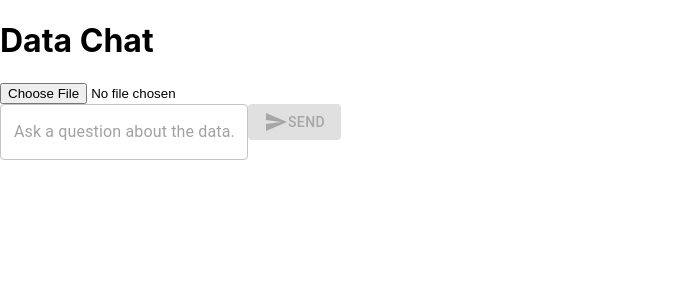
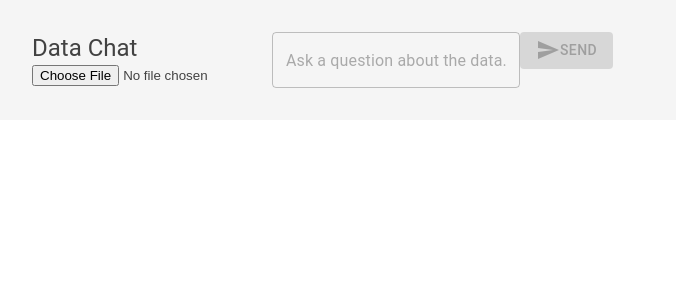
Before and after one commit to mlevitin-google/data-chat-app, a React (Create React App) app: page / in a window 1280 px wide. Shown: the top 300 px of the page, without its empty margins (0-676 px from the left). Built offline with nearby package versions, Linux system fonts and the light colour scheme.

Commit message:
Add dependencies for Google Cloud AI Platform and MUI icons

```diff
--- a/package.json
+++ b/package.json
@@ -5,8 +5,10 @@
   "dependencies": {
     "@emotion/react": "^11.14.0",
     "@emotion/styled": "^11.14.0",
+    "@google-cloud/aiplatform": "^3.35.0",
     "@headlessui/react": "^2.2.0",
     "@heroicons/react": "^2.2.0",
+    "@mui/icons-material": "^6.4.7",
     "@mui/material": "^6.4.7",
     "@testing-library/dom": "^10.4.0",
     "@testing-library/jest-dom": "^6.6.3",
--- a/src/App.js
+++ b/src/App.js
@@ -1,34 +1,36 @@
 import React, { useState, useRef, useEffect } from 'react';
-import { Button } from '@mui/material';
-import { TextField } from '@mui/material';
-import { TextareaAutosize } from '@mui/material';
-import { CircularProgress } from '@mui/material';
+import { Button, Grid, Paper, Typography, Box, CircularProgress, TextField, createTheme, ThemeProvider } from '@mui/material';
 import { Send } from '@mui/icons-material';
-// import { cn } from "@/lib/utils" // Ensure this path is correct or remove if not needed
 
-// Mock Gemini API (replace with actual API calls in a real implementation)
-const mockGeminiAPI = {
-    summarizeCSV: async (csvData) => {
-        // Simulate processing time
-        await new Promise(resolve => setTimeout(resolve, 1500));
-
-        // Mock summary generation
-        return "This dataset contains information about customer transactions, including dates, products, and purchase amounts.";
+const theme = createTheme({
+    palette: {
+        primary: {
+            main: '#64B5F6', // Lighter blue
         },
-    answerQuestion: async (question, csvData) => {
-        // Simulate processing time
-        await new Promise(resolve => setTimeout(resolve, 1000));
-
-        // Mock response generation based on the question
-        if (question.toLowerCase().includes("average")) {
-            return "The average purchase amount is $45.20.";
-        } else if (question.toLowerCase().includes("most common")) {
-            return "The most common product is 'Widget X'.";
-        } else {
-            return "I'm sorry, I couldn't find specific information about that in the dataset.";
-        }
-    }
-};
+        secondary: {
+            main: '#009688', // Teal
+        },
+        background: {
+            default: '#F5F5F5', // Light gray
+        },
+        text: {
+            primary: '#424242', // Dark gray
+        },
+    },
+    components: {
+        MuiButton: {
+            styleOverrides: {
+                root: {
+                    backgroundColor: '#64B5F6',
+                    color: 'white',
+                    '&:hover': {
+                        backgroundColor: '#1E88E5',
+                    },
+                },
+            },
+        },
+    },
+});
 
 const DataChatApp = () => {
     const [csvFile, setCsvFile] = useState(null);
@@ -39,12 +41,10 @@ const DataChatApp = () => {
     const [isProcessing, setIsProcessing] = useState(false);
     const chatContainerRef = useRef(null);
 
-    // Handle file upload
     const handleFileUpload = (event) => {
         const file = event.target.files?.[0];
         if (file) {
             setCsvFile(file);
-            // Read the file content
             const reader = new FileReader();
             reader.onload = (e) => {
                 const content = e.target?.result;
@@ -56,14 +56,40 @@ const DataChatApp = () => {
         }
     };
 
-    // Summarize the CSV data using Gemini
     const summarizeData = async () => {
         if (!csvData) return;
 
         setIsProcessing(true);
         try {
-            const summaryResult = await mockGeminiAPI.summarizeCSV(csvData);
+            const prompt = `Summarize the following CSV data: ${csvData}`;
+
+            const response = await fetch('https://generativelanguage.googleapis.com/v1beta/models/gemini-2.0-flash:generateContent', {
+                method: 'POST',
+                headers: {
+                    'Content-Type': 'application/json',
+                },
+                body: JSON.stringify({
+                    prompt: prompt,
+                    // Replace with your actual API key
+                    key: 'AIzaSyBmC_WFCdfdV-Bj_6i_EEwri5je6d4M3pE',
+                }),
+            });
+
+            if (!response.ok) {
+                // Handle HTTP errors
+                throw new Error(`HTTP error! status: ${response.status}`);
+            }
+
+            const result = await response.json();
+
+            if (result && result.candidates && result.candidates[0] && result.candidates[0].content && result.candidates[0].content.parts && result.candidates[0].content.parts[0]) {
+                const summaryResult = result.candidates[0].content.parts[0].text;
                 setSummary(summaryResult);
+                setChatHistory(prev => [...prev, { role: 'gemini', message: summaryResult }]);
+            } else {
+                // Handle cases where the expected data structure is not present
+                throw new Error('Unexpected API response structure');
+            }
         } catch (error) {
             console.error("Error summarizing data:", error);
             setChatHistory(prev => [...prev, { role: 'gemini', message: "Sorry, I couldn't summarize the data." }]);
@@ -72,7 +98,6 @@ const DataChatApp = () => {
         }
     };
 
-    // Handle sending a question to Gemini
     const handleSendQuestion = async () => {
         if (!currentQuestion.trim() || !csvData) return;
 
@@ -81,8 +106,32 @@ const DataChatApp = () => {
         setIsProcessing(true);
 
         try {
-            const answer = await mockGeminiAPI.answerQuestion(currentQuestion, csvData);
+            const prompt = `CSV data: ${csvData} Question: ${currentQuestion}`;
+
+            const response = await fetch('https://generativelanguage.googleapis.com/v1beta/models/gemini-2.0-flash:generateContent', {
+                method: 'POST',
+                headers: {
+                    'Content-Type': 'application/json',
+                },
+                body: JSON.stringify({
+                    prompt: prompt,
+                    // Replace with your actual API key
+                    key: 'AIzaSyBmC_WFCdfdV-Bj_6i_EEwri5je6d4M3pE',
+                }),
+            });
+
+            if (!response.ok) {
+                throw new Error(`HTTP error! status: ${response.status}`);
+            }
+
+            const result = await response.json();
+
+            if (result && result.candidates && result.candidates[0] && result.candidates[0].content && result.candidates[0].content.parts && result.candidates[0].content.parts[0]) {
+                const answer = result.candidates[0].content.parts[0].text;
                 setChatHistory(prev => [...prev, { role: 'gemini', message: answer }]);
+            } else {
+                throw new Error('Unexpected API response structure');
+            }
         } catch (error) {
             console.error("Error answering question:", error);
             setChatHistory(prev => [...prev, { role: 'gemini', message: "Sorry, I couldn't process your question." }]);
@@ -91,7 +140,6 @@ const DataChatApp = () => {
         }
     };
 
-    // Scroll to bottom of chat on new message
     useEffect(() => {
         if (chatContainerRef.current) {
             chatContainerRef.current.scrollTop = chatContainerRef.current.scrollHeight;
@@ -99,10 +147,16 @@ const DataChatApp = () => {
     }, [chatHistory]);
 
     return (
-        <div className="min-h-screen bg-gray-900 text-white flex flex-col md:flex-row">
-            {/* Sidebar for File Upload and Summary */}
-            <div className="w-full md:w-1/4 p-4 border-r border-gray-800 space-y-4">
-                <h1 className="text-2xl font-bold">Data Chat</h1>
+        <ThemeProvider theme={theme}>
+            <Grid container spacing={2} className="min-h-screen" sx={{
+                backgroundColor: 'background.default',
+                color: 'text.primary',
+                p: 4,
+                justifyContent: 'center',
+                maxWidth: '80vw',
+            }}>
+                <Grid item xs={12} md={3} className="p-4 border-r border-gray-800 space-y-4">
+                    <Typography variant="h5" className="font-bold">Data Chat</Typography>
                     <input
                         type="file"
                         accept=".csv"
@@ -111,9 +165,9 @@ const DataChatApp = () => {
                         disabled={isProcessing}
                     />
                     {csvFile && (
-                    <div className="p-4 bg-gray-800 rounded-md">
-                        <p>File: {csvFile.name}</p>
-                        <p>Size: {(csvFile.size / 1024).toFixed(2)} KB</p>
+                        <Paper elevation={3} className="p-4 rounded-md" sx={{ backgroundColor: '#CFD8DC' }}>
+                            <Typography>File: {csvFile.name}</Typography>
+                            <Typography>Size: {(csvFile.size / 1024).toFixed(2)} KB</Typography>
                             <Button
                                 onClick={summarizeData}
                                 disabled={isProcessing || !csvData}
@@ -129,45 +183,52 @@ const DataChatApp = () => {
                                     "Summarize Data"
                                 )}
                             </Button>
-                    </div>
+                        </Paper>
                     )}
                     {summary && (
-                    <div className="p-4 bg-gray-800 rounded-md">
-                        <h2 className="text-lg font-semibold mb-2">Summary</h2>
-                        <p>{summary}</p>
-                    </div>
+                        <Paper elevation={3} className="p-4 rounded-md" sx={{ backgroundColor: '#CFD8DC' }}>
+                            <Typography variant="h6" className="font-semibold mb-2">Summary</Typography>
+                            <Typography>{summary}</Typography>
+                        </Paper>
                     )}
-            </div>
+                </Grid>
 
-            {/* Chat Interface */}
-            <div className="flex-1 p-4 flex flex-col">
-                <div
+                <Grid item xs={12} md={9} className="p-4 flex flex-col">
+                    <Box
                         className="flex-1 overflow-y-auto space-y-4 mb-4"
                         ref={chatContainerRef}
                     >
                         {chatHistory.map((message, index) => (
-                        <div
+                            <Paper
                                 key={index}
-                            className={`p-3 rounded-lg ${message.role === 'user' ? 'bg-blue-500 text-white ml-auto w-fit max-w-[80%]' : 'bg-gray-800 mr-auto w-fit max-w-[80%]'}`}
+                                elevation={3}
+                                className={`p-3 rounded-lg ${message.role === 'user' ? 'ml-auto w-fit max-w-[80%]' : 'mr-auto w-fit max-w-[80%]'}`}
+                                sx={{
+                                    backgroundColor: message.role === 'user' ? '#BBDEFB' : '#B2DFDB',
+                                    color: 'text.primary',
+                                }}
                             >
                                 {message.message}
-                        </div>
+                            </Paper>
                         ))}
                         {isProcessing && (
-                        <div className="p-3 bg-gray-800 mr-auto w-fit max-w-[80%]">
+                            <Paper elevation={3} className="p-3 mr-auto w-fit max-w-[80%]" sx={{ backgroundColor: '#CFD8DC' }}>
                                 <CircularProgress size={20} className="mr-2" />
                                 Processing...
-                        </div>
+                            </Paper>
                         )}
-                </div>
+                    </Box>
 
-                {/* Input Area */}
-                <div className="flex items-center gap-2">
+                    <Box className="flex items-center gap-2">
                         <TextField
                             value={currentQuestion}
                             onChange={(e) => setCurrentQuestion(e.target.value)}
                             placeholder="Ask a question about the data..."
-                        className="flex-1 bg-gray-800 border-gray-700 text-white rounded-md p-3"
+                            className="flex-1 rounded-md p-3"
+                            variant="outlined"
+                            InputProps={{
+                                className: 'bg-white',
+                            }}
                             onKeyDown={(e) => {
                                 if (e.key === 'Enter' && !e.shiftKey) {
                                     e.preventDefault();
@@ -178,15 +239,15 @@ const DataChatApp = () => {
                         <Button
                             onClick={handleSendQuestion}
                             disabled={isProcessing || !currentQuestion.trim()}
-                        className="bg-blue-500 hover:bg-blue-600 text-white"
                             variant="contained"
                         >
                             <Send className="mr-2" />
                             Send
                         </Button>
-                </div>
-            </div>
-        </div>
+                    </Box>
+                </Grid>
+            </Grid>
+        </ThemeProvider>
     );
 };
 
```
Also changed, not shown: 1 other file (tests, documents, lock files or other folders). Lines whose indentation alone changed are shown as unchanged.
